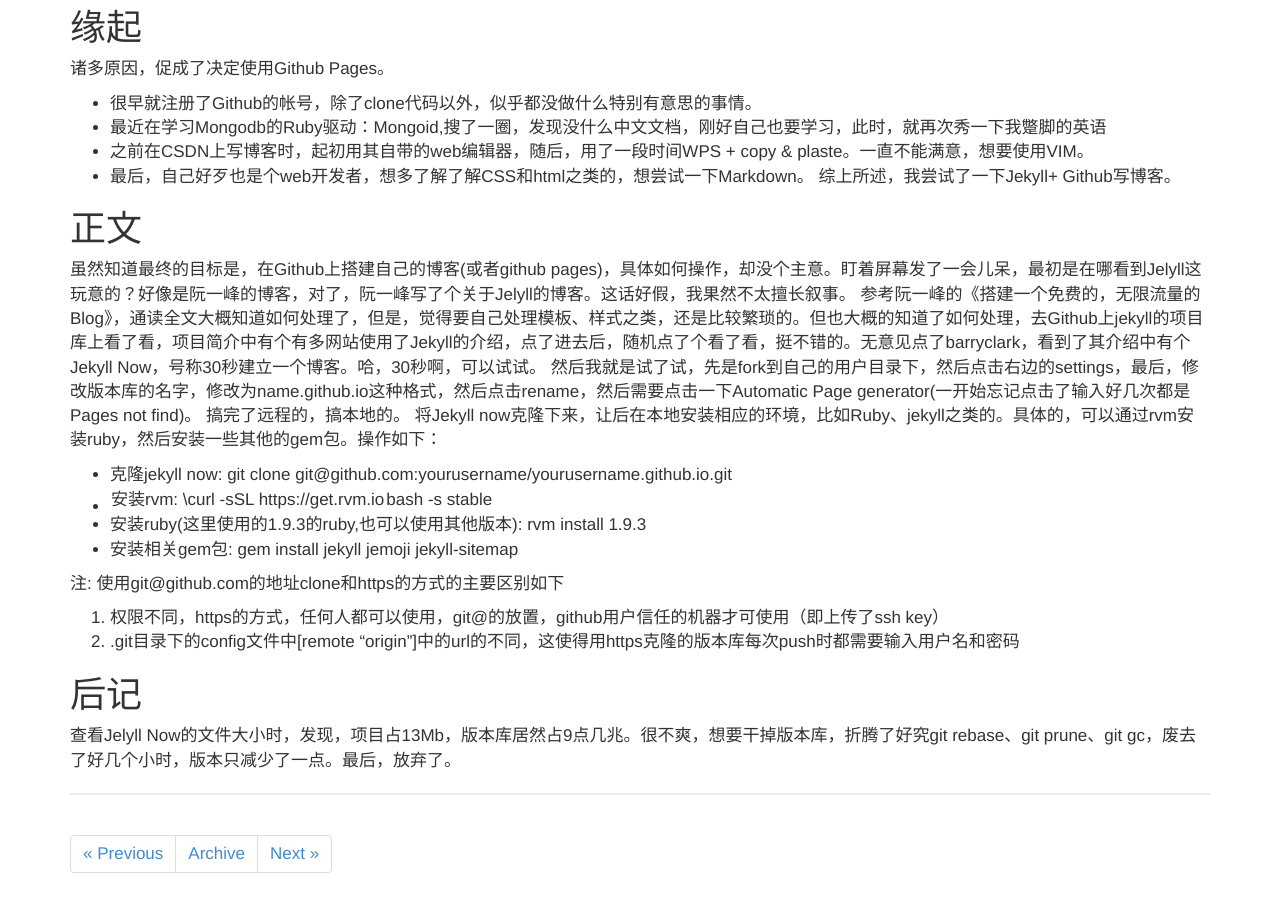
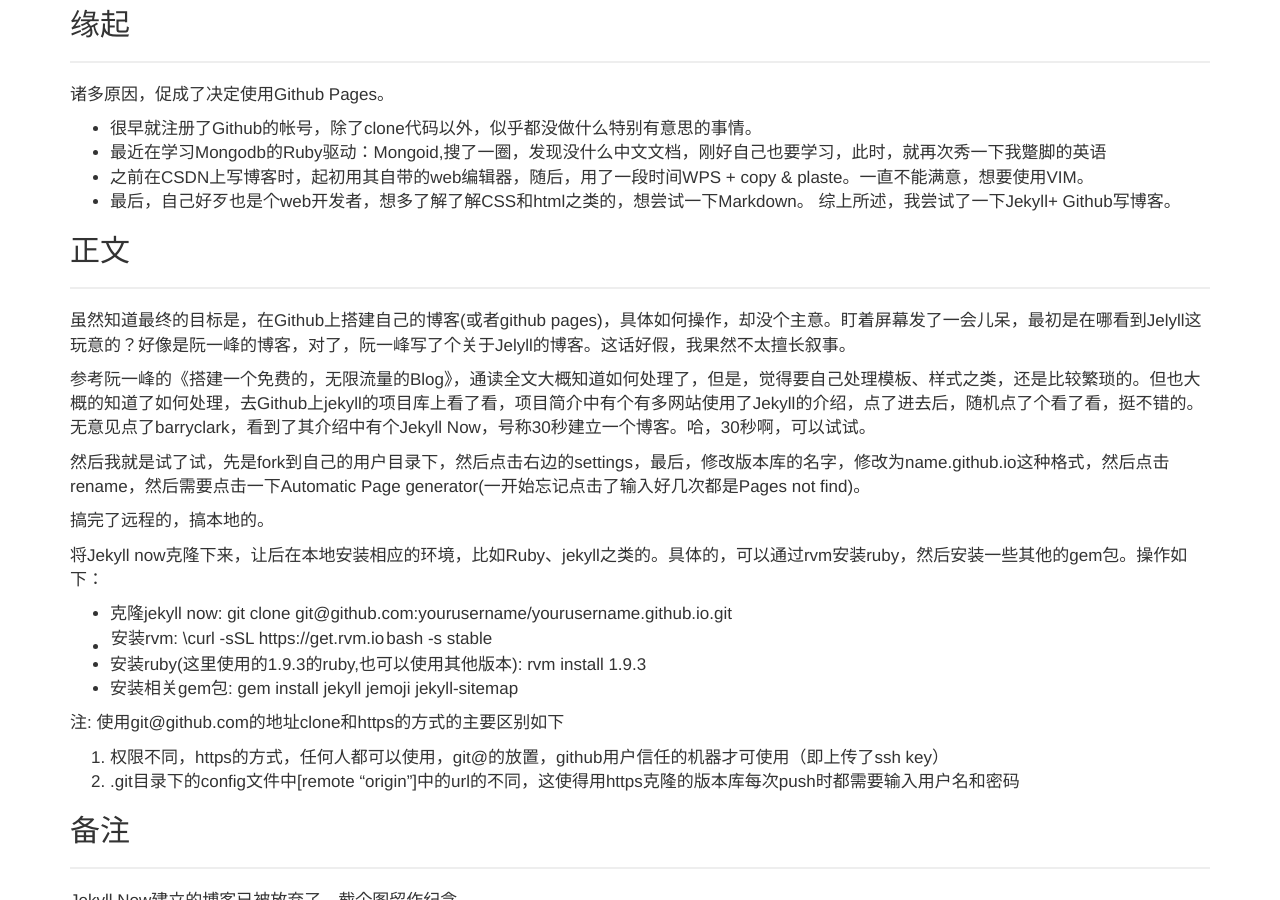
Before and after one commit to xiajian/xiajian.github.io, a Jekyll site: the page built from _posts/2014-08-09-利用Jekyll写博客.md, in a window 1280 px wide and 900 px high, scrolled down 228 px. Built offline with Jekyll 4.4.1, drawn with Linux system fonts in a browser that asks for light colours; comment, search, counter and statistics services are not loaded; some of the changed text lies outside the part shown.

Commit message:
更新旧文

```diff
--- a/_posts/2014-08-09-利用Jekyll写博客.md
+++ b/_posts/2014-08-09-利用Jekyll写博客.md
@@ -2,21 +2,29 @@
 layout: post
 title: 利用Jekyll Now写博客
 ---
-缘起
-===========
+
+## 缘起
+----
+
 诸多原因，促成了决定使用Github Pages。
+
 - 很早就注册了Github的帐号，除了clone代码以外，似乎都没做什么特别有意思的事情。
 - 最近在学习Mongodb的Ruby驱动：Mongoid,搜了一圈，发现没什么中文文档，刚好自己也要学习，此时，就再次秀一下我蹩脚的英语
 - 之前在CSDN上写博客时，起初用其自带的web编辑器，随后，用了一段时间WPS + copy & plaste。一直不能满意，想要使用VIM。
 - 最后，自己好歹也是个web开发者，想多了解了解CSS和html之类的，想尝试一下Markdown。
 综上所述，我尝试了一下Jekyll+ Github写博客。
 
-正文
-============
+## 正文
+-----
+
 虽然知道最终的目标是，在Github上搭建自己的博客(或者github pages)，具体如何操作，却没个主意。盯着屏幕发了一会儿呆，最初是在哪看到Jelyll这玩意的？好像是阮一峰的博客，对了，阮一峰写了个关于Jelyll的博客。这话好假，我果然不太擅长叙事。
+
 参考阮一峰的《搭建一个免费的，无限流量的Blog》，通读全文大概知道如何处理了，但是，觉得要自己处理模板、样式之类，还是比较繁琐的。但也大概的知道了如何处理，去Github上jekyll的项目库上看了看，项目简介中有个有多网站使用了Jekyll的介绍，点了进去后，随机点了个看了看，挺不错的。无意见点了barryclark，看到了其介绍中有个Jekyll Now，号称30秒建立一个博客。哈，30秒啊，可以试试。
+
 然后我就是试了试，先是fork到自己的用户目录下，然后点击右边的settings，最后，修改版本库的名字，修改为name.github.io这种格式，然后点击rename，然后需要点击一下Automatic Page generator(一开始忘记点击了输入好几次都是Pages not find)。
+
 搞完了远程的，搞本地的。
+
 将Jekyll now克隆下来，让后在本地安装相应的环境，比如Ruby、jekyll之类的。具体的，可以通过rvm安装ruby，然后安装一些其他的gem包。操作如下：
 
 - 克隆jekyll now: git clone git@github.com:yourusername/yourusername.github.io.git
@@ -29,6 +37,26 @@
 1. 权限不同，https的方式，任何人都可以使用，git@的放置，github用户信任的机器才可使用（即上传了ssh key）
 2. .git目录下的config文件中[remote "origin"]中的url的不同，这使得用https克隆的版本库每次push时都需要输入用户名和密码
 
-后记
-===========
+## 备注
+----
+
+Jekyll Now建立的博客已被放弃了，截个图留作纪念。
+
+原博客头:
+
+<div>
+  <img src="/assets/images/old_blog.png">
+</div>
+
+原博客尾:
+
+<div>
+  <img src="/assets/images/old_blog1.png">
+</div>
+
+## 后记
+----
+
 查看Jelyll Now的文件大小时，发现，项目占13Mb，版本库居然占9点几兆。很不爽，想要干掉版本库，折腾了好究git rebase、git prune、git gc，废去了好几个小时，版本只减少了一点。最后，放弃了。
+
+后来，《git权威》看全了知道了，根本干不掉版本库，除非将版本初始化。什么变基啊之类的，都是扯淡，至少稍微修改提交记录而已。
```
Also changed, not shown: _posts/2014-08-12-Markdown样式指南.md (+7 -1 lines), index.md (+1 -1 lines), assets/images/old_blog.png (added), assets/images/old_blog1.png (added).
